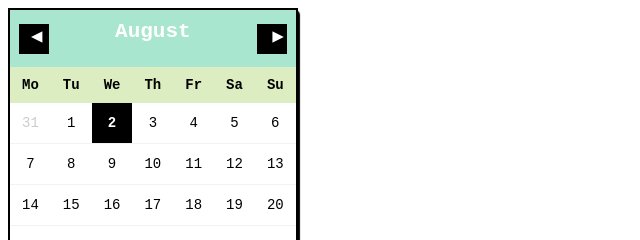
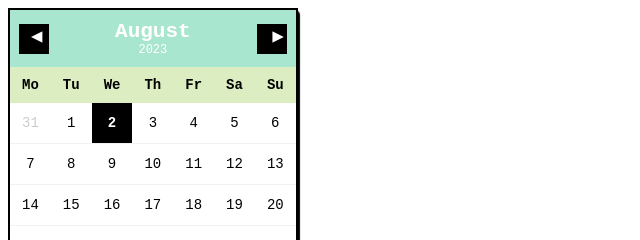
Before and after one commit to sebbyjjang/calendar, a plain HTML site: page index.html in a window 1280 px wide. Shown: the top 240 px of the page, 0-640 px from the left. Drawn offline with Linux system fonts and the light colour scheme.

Commit message:
Update index.html

```diff
--- a/index.html
+++ b/index.html
@@ -45,7 +45,7 @@ table {
     font-weight: normal;
     display: block;
     text-shadow: none;
-    color: #A8E6CF;
+    color: #fff;
 }
 
 .day-header{
```
